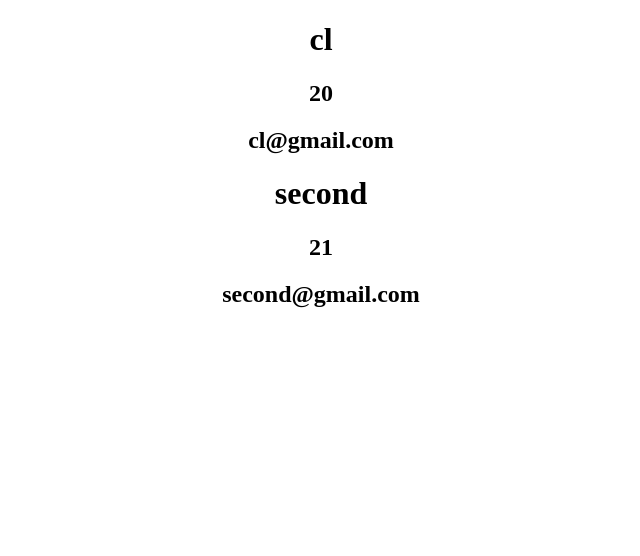
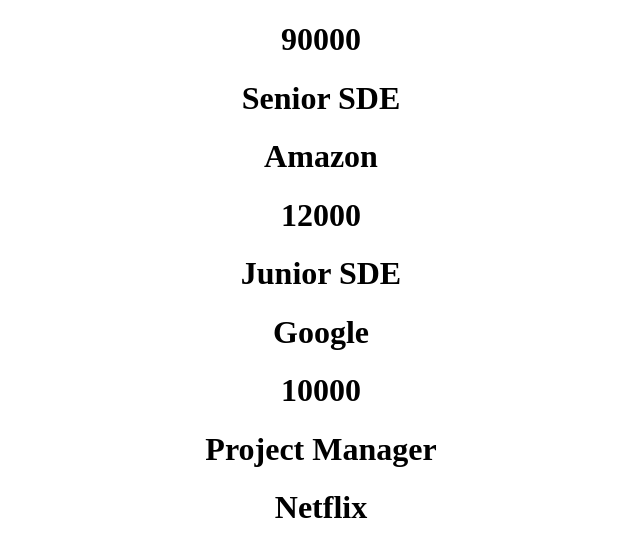
Before and after one commit to ongcl03/learn-react, a React (Create React App) app: page / in a window 1280 px wide. Shown: the top 556 px of the page, without its empty margins (319-959 px from the left). Built offline with nearby package versions, Linux system fonts and the light colour scheme.

Commit message:
Exercise 1 - creating Job components

```diff
--- a/src/App.js
+++ b/src/App.js
@@ -4,25 +4,21 @@
 
   return (
     <div className="App">
-      {/* This is a JSX comment */}
-      {/* So using props we can pass in different data for creating same compoenent but with different value/data */}
-      <User name="cl" age={20} email="cl@gmail.com" />
-      <User name="second" age={21} email="second@gmail.com" />
+      <Job salary={90000} position="Senior SDE" company="Amazon" />
+      <Job salary={12000} position="Junior SDE" company="Google" />
+      <Job salary={10000} position="Project Manager" company="Netflix" />
     </div>
   );
 }
 
-// component
-// props is like data we can pass in into this components
-const User = (props) => {
+const Job = (props) => {
   return (
     <div>
-      <h1>{props.name}</h1>
-      <h2>{props.age}</h2>
-      <h2>{props.email}</h2>
+      <h1>{props.salary}</h1>
+      <h1>{props.position}</h1>
+      <h1>{props.company}</h1>
     </div>
   );
 }
 
-
 export default App;
```
